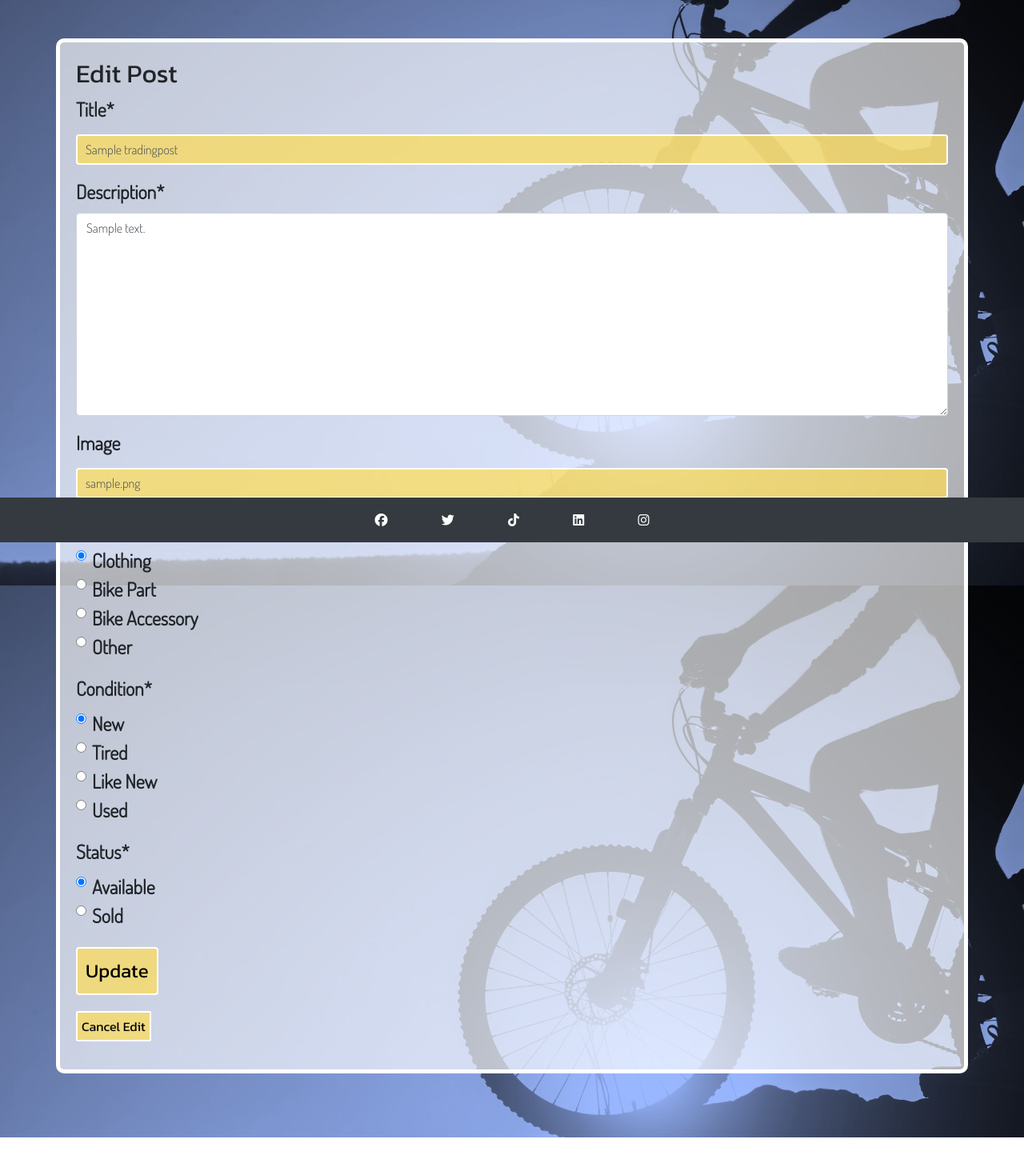
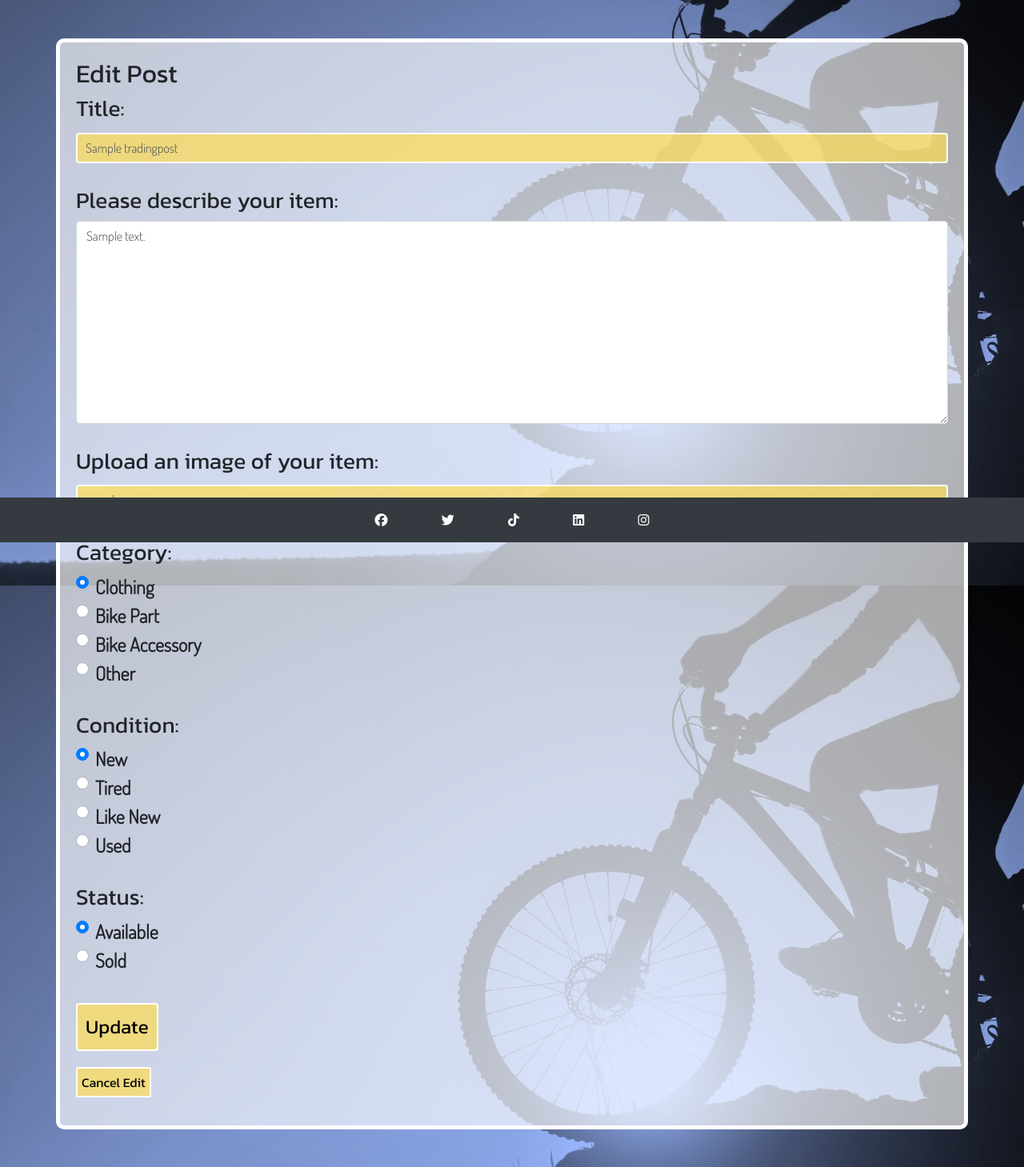
Before and after one commit to ajmccredie/cycle-connect, a Django app: page /trading/edit/1/ in a window 1280 px wide. Shown: the part 122-1581 px from the top of the page at 80% size. Before the commit the page ends 1544 px from the top, so only its background shows below. Run offline with Django 3.2, Linux system fonts and the light colour scheme; a user stored in the database is signed in; tables that the repository leaves empty hold one stand-in row (values such as "Sample post"); some libraries are stand-ins or nearby versions.

Commit message:
Update trading input forms

```diff
--- a/forum/forms.py
+++ b/forum/forms.py
@@ -18,6 +18,11 @@ class CommentForm(forms.ModelForm):
     class Meta:
         model = Comment
         fields = ('body',)
+    def __init__(self, *args, **kwargs):
+        super(CommentForm, self).__init__(*args, **kwargs)
+        for field in self.fields.values():
+            field.label = ''
+            field.label_suffix = ''
 
 
 class SearchForm(forms.Form):
--- a/static/css/style.css
+++ b/static/css/style.css
@@ -269,6 +269,19 @@ button:hover, input[type="submit"]:hover {
     text-shadow: 2px 2px 2px rgb(255, 255, 255);
 }
 
+/* Trading formatting */
+.form-group {
+    margin-top: 0;
+    margin-bottom: 30px;
+}
+
+.form-group label {
+    margin-bottom: 0;
+    padding-bottom: 0;
+}
+
+
+/* Services and booking formatting */
 /* I asked AI how to produce a bullet point list in a loop with font awesome bike icons: */
 .services ul {
     margin-bottom: 0;
--- a/templates/trading/trading_edit.html
+++ b/templates/trading/trading_edit.html
@@ -6,7 +6,35 @@
 <h2>Edit Post</h2>
 <form method="post" enctype="multipart/form-data">
     {% csrf_token %}
-    {{ form|crispy }}
+    <div class="form-group">
+        <label for="{{ form.title.id_for_label }}"><h3>Title:</h3></label>
+        {{ form.title|as_crispy_field }}
+    </div>
+
+    <div class="form-group">
+        <label for="{{ form.description.id_for_label }}"><h3>Please describe your item:</h3></label>
+        {{ form.description|as_crispy_field }}
+    </div>
+
+    <div class="form-group">
+        <label for="{{ form.image.id_for_label }}"><h3>Upload an image of your item:</h3></label>
+        {{ form.image|as_crispy_field }}
+    </div>
+
+    <div class="form-group">
+        <label for="{{ form.category.id_for_label }}"><h3>Category:</h3></label>
+        {{ form.category|as_crispy_field }}
+    </div>
+
+    <div class="form-group">
+        <label for="{{ form.condition.id_for_label }}"><h3>Condition:</h3></label>
+        {{ form.condition|as_crispy_field }}
+    </div>
+
+    <div class="form-group">
+        <label for="{{ form.status.id_for_label }}"><h3>Status:</h3></label>
+        {{ form.status|as_crispy_field }}
+    </div>
     <button type="submit">Update</button>
 </form>
 
--- a/trading/forms.py
+++ b/trading/forms.py
@@ -29,9 +29,9 @@ class TradingPostForm(forms.ModelForm):
             'status',
             Submit('submit', 'Create Post', css_class='btn btn-edit')
         )
-        self.label_suffix = ""
-        for field in self.fields:
-            self.fields[field].label_suffix = ""
+
+        for field in self.fields.values():
+            field.label = ''
 
 
 class MessageForm(forms.ModelForm):
```
Also changed, not shown: templates/trading/trading_new.html (+6 -6 lines).
